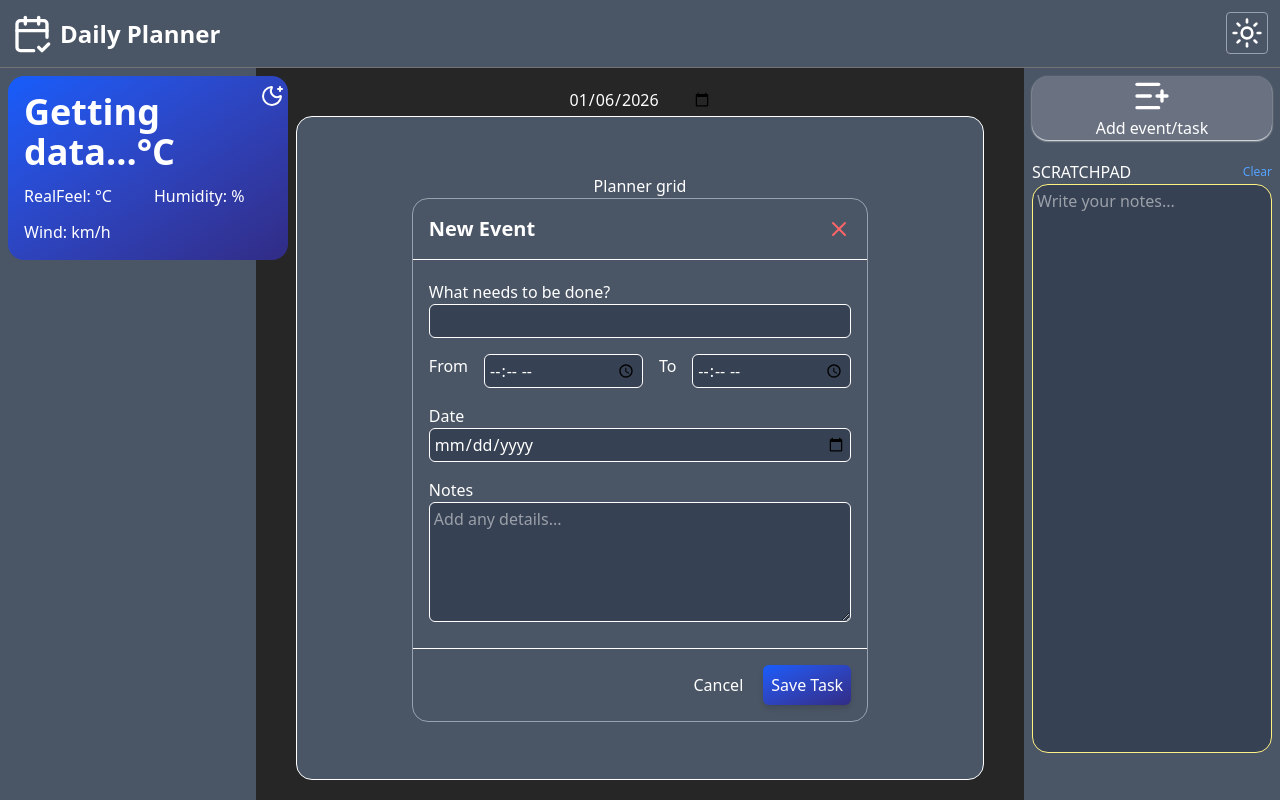
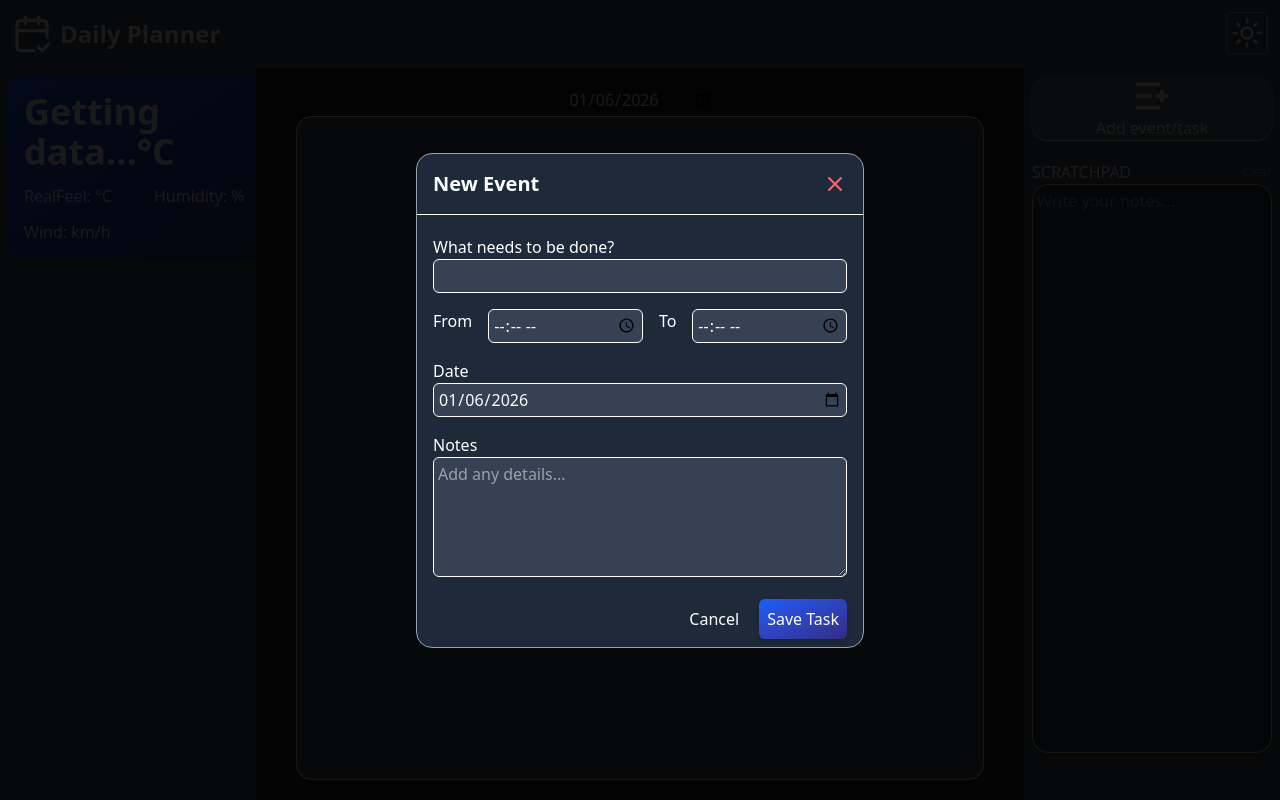
Before and after one commit to SAmaksh5097/Daily-Planner-App, a React (Vite) app: page / in a window 1280 px wide. Both pictures are taken after a click on the element "Add event/task". Built offline with nearby package versions, Linux system fonts and the light colour scheme; no server answers.

Commit message:
changes made in form

```diff
--- a/src/Context/PlannerContext.jsx
+++ b/src/Context/PlannerContext.jsx
@@ -4,11 +4,11 @@ export const PlannerContext = createContext()
 export const PlannerProvider = ({children})=>{
     const [selectedDate, setSelectedDate] = useState(new Date().toISOString().split('T')[0])
     const [tasks,setTasks] = useState([])
-
+    const [isFormOpen,setIsFormOpen] = useState(false)
 
 
     const addtask = (task)=>{
-        setTasks([...tasks,{...task,id:crypto.randomUUID()}])
+        setTasks([...tasks,{...task,id:crypto.randomUUID(),status:'pending'}])
     };
 
     const updatetask = (id,updates)=>{
@@ -16,7 +16,7 @@ export const PlannerProvider = ({children})=>{
     };
 
     return(
-        <PlannerContext.Provider value={{tasks,selectedDate,setSelectedDate,addtask,updatetask}}>
+        <PlannerContext.Provider value={{tasks,selectedDate,setSelectedDate,addtask,updatetask,isFormOpen,setIsFormOpen}}>
                 {children}
             </PlannerContext.Provider>
     )
--- a/src/Form.jsx
+++ b/src/Form.jsx
@@ -1,38 +1,57 @@
 import { X } from 'lucide-react'
-import React from 'react'
+import React, { useContext, useState } from 'react'
+import { PlannerContext } from './Context/PlannerContext'
 
 const Form = () => {
+    const {addtask, setIsFormOpen, selectedDate} = useContext(PlannerContext)
+    const [formdata, setFormData] = useState({
+        title:'', start:'',end:'',date:selectedDate,note:''
+    })
+
+    const handlechange = (e)=>{
+        const { id, value } = e.target;
+        setFormData(prev => ({ ...prev, [id]: value }));
+    }
+    const handlesubmit = (e)=>{
+        e.preventDefault()
+        addtask(formdata)
+        setIsFormOpen(false)
+    }
+
+
+
+
   return (
-    <div className='border flex flex-col gap-5 rounded-2xl border-gray-400 '>
+    <div className='border flex flex-col gap-5 rounded-2xl border-gray-400 bg-gray-800 w-full max-w-md '>
         <div className='flex justify-between border-b p-4 items-center'>
             <h1 className='text-xl font-bold'>New Event</h1>
-            <X className='text-red-400 cursor-pointer'/>
+            <X className='text-red-400 cursor-pointer' onClick={()=>setIsFormOpen(false)}/>
         </div>
         <div className='px-4'>
-            <form action="" className='flex flex-col gap-4'>
+            <form action="" className='flex flex-col gap-4' onSubmit={handlesubmit}>
                 <div className=''>
-                    <label htmlFor="task">What needs to be done?</label>
-                    <input type="text" id='task' className='border w-full rounded-md bg-gray-700 text-white p-1 outline-blue-400' />
+                    <label htmlFor="title">What needs to be done?</label>
+                    <input type="text" id='title' required value={formdata.title} onChange={handlechange} className='border w-full rounded-md bg-gray-700 text-white p-1 outline-blue-400' />
                 </div>
                 <div className='flex gap-4'>
                     <label htmlFor="start">From</label>
-                    <input type="time" className='border w-full rounded-md bg-gray-700 text-white p-1 outline-blue-400' id='start' />
+                    <input type="time" value={formdata.start} onChange={handlechange} className='border w-full rounded-md bg-gray-700 text-white p-1 outline-blue-400' id='start' />
                     <label htmlFor="stop">To</label>
-                    <input type="time" className='border w-full rounded-md bg-gray-700 text-white p-1 outline-blue-400' id='stop' />
+                    <input type="time" value={formdata.end} onChange={handlechange} className='border w-full rounded-md bg-gray-700 text-white p-1 outline-blue-400' id='stop' />
                 </div>
                 <div className=''>
                     <label htmlFor="date">Date</label>
-                    <input type="date" id='date' className='border w-full rounded-md bg-gray-700 text-white p-1 outline-blue-400' />
+                    <input type="date" id='date' value={formdata.date} onChange={handlechange} className='border w-full rounded-md bg-gray-700 text-white p-1 outline-blue-400' />
                 </div>
                 <div className=''>
                     <label htmlFor="note">Notes</label>
-                    <textarea name="note" id="note" placeholder='Add any details...' className='border w-full rounded-md bg-gray-700 text-white p-1 min-h-30 outline-blue-400' ></textarea>
+                    <textarea name="note" id="note" value={formdata.note} onChange={handlechange} placeholder='Add any details...' className='border w-full rounded-md bg-gray-700 text-white p-1 min-h-30 outline-blue-400' ></textarea>
+                </div>
+                <div className=' pb-2 flex justify-end gap-5'>
+                    <button onClick={()=>{setIsFormOpen(false)}} className='cursor-pointer'>Cancel</button>
+                    <button type='submit' className='bg-gradient-to-br from-blue-600 to-indigo-900 p-2 rounded-md text-white cursor-pointer shadow-md'>Save Task</button>
                 </div>
             </form>
-        </div>
-        <div className='border-t p-4 flex justify-end gap-5'>
-            <button>Cancel</button>
-            <button className='bg-gradient-to-br from-blue-600 to-indigo-900 p-2 rounded-md text-white cursor-pointer shadow-md'>Save Task</button>
         </div>
     </div>
   )
--- a/src/PlannerGrid.jsx
+++ b/src/PlannerGrid.jsx
@@ -3,7 +3,7 @@ import { PlannerContext } from './Context/PlannerContext'
 import Form from './Form'
 
 const PlannerGrid = () => {
-  const {tasks, selectedDate, setSelectedDate} = useContext(PlannerContext)
+  const {tasks, selectedDate, setSelectedDate, isFormOpen} = useContext(PlannerContext)
 
   const changeDate = (e)=>{
     setSelectedDate(e.target.value)
@@ -11,18 +11,23 @@ const PlannerGrid = () => {
 
   const dailytasks = tasks.filter(task=>task.date===selectedDate)
   return (
-    <div className=' w-[60%] px-10 py-5 bg-gray-300 dark:bg-neutral-800 flex flex-col gap-1 items-center  '>
+    <div className='w-[60%] px-10 py-5 bg-gray-300 dark:bg-neutral-800 flex flex-col gap-1 items-center relative'>
       <div className='flex gap-4'>
-        <input type="date" value={selectedDate} className='' onChange={changeDate}  />
-      </div>
-      <div className='border h-full rounded-2xl p-4 flex flex-col items-center justify-center dark:bg-gray-600 w-full  '>
-
-        <h1>Planner grid</h1>
-        <Form/>
+        <input type="date" value={selectedDate} onChange={changeDate} />
       </div>
 
+      {isFormOpen && (
+        <div className='fixed inset-0 bg-black/90 flex items-center justify-center z-50'>
+           <Form />
+        </div>
+      )}
+      <div className='border h-full rounded-2xl p-4 flex flex-col items-center justify-center dark:bg-gray-600 w-full'>
+        {dailytasks.length}
+        <h1>Planner grid. tasks will be shown here</h1>
+      </div>
     </div>
-  )
-}
+  );
+};
+
 
 export default PlannerGrid
--- a/src/QuickActions.jsx
+++ b/src/QuickActions.jsx
@@ -1,11 +1,14 @@
-import React from 'react'
+import React, { useContext } from 'react'
 import Notepad from './Notepad'
 import { ListPlus } from 'lucide-react'
+import { PlannerContext } from './Context/PlannerContext'
 
 const QuickActions = () => {
+  const {setIsFormOpen, isFormOpen} = useContext(PlannerContext)
+  console.log(isFormOpen)
   return (
     <div className=' w-[20%]  p-2 h-full flex flex-col gap-5 '>
-      <div className='flex flex-col items-center  text-black dark:text-white shadow-xs hover:shadow-gray-500 hover:bg-gray-800 shadow-white dark:bg-gray-500 rounded-2xl cursor-pointer'>
+      <div className='flex flex-col items-center  text-black dark:text-white shadow-xs hover:shadow-gray-500 hover:bg-gray-800 shadow-white dark:bg-gray-500 rounded-2xl cursor-pointer' onClick={()=>setIsFormOpen(true)} >
         <ListPlus className='w-10 h-10'/>
         <h1>Add event/task</h1>
       </div>
```
